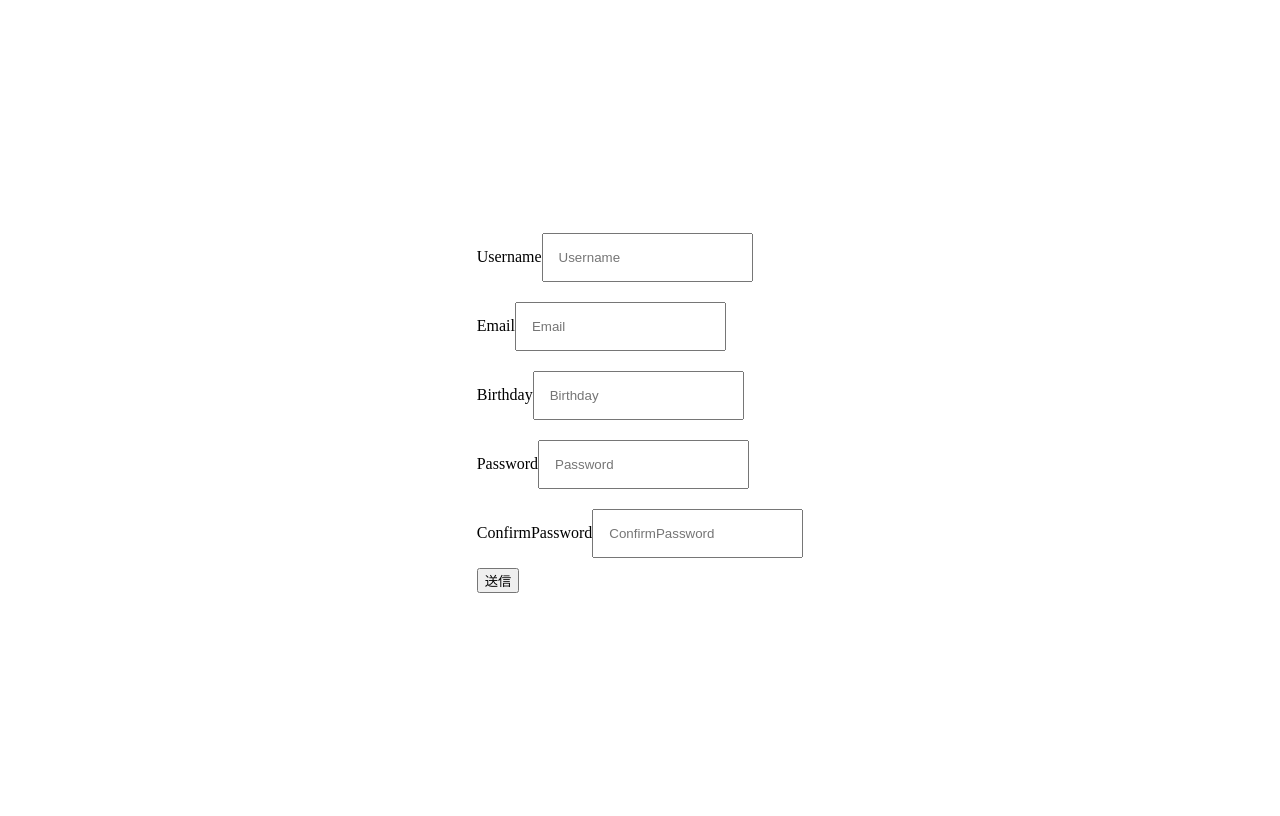
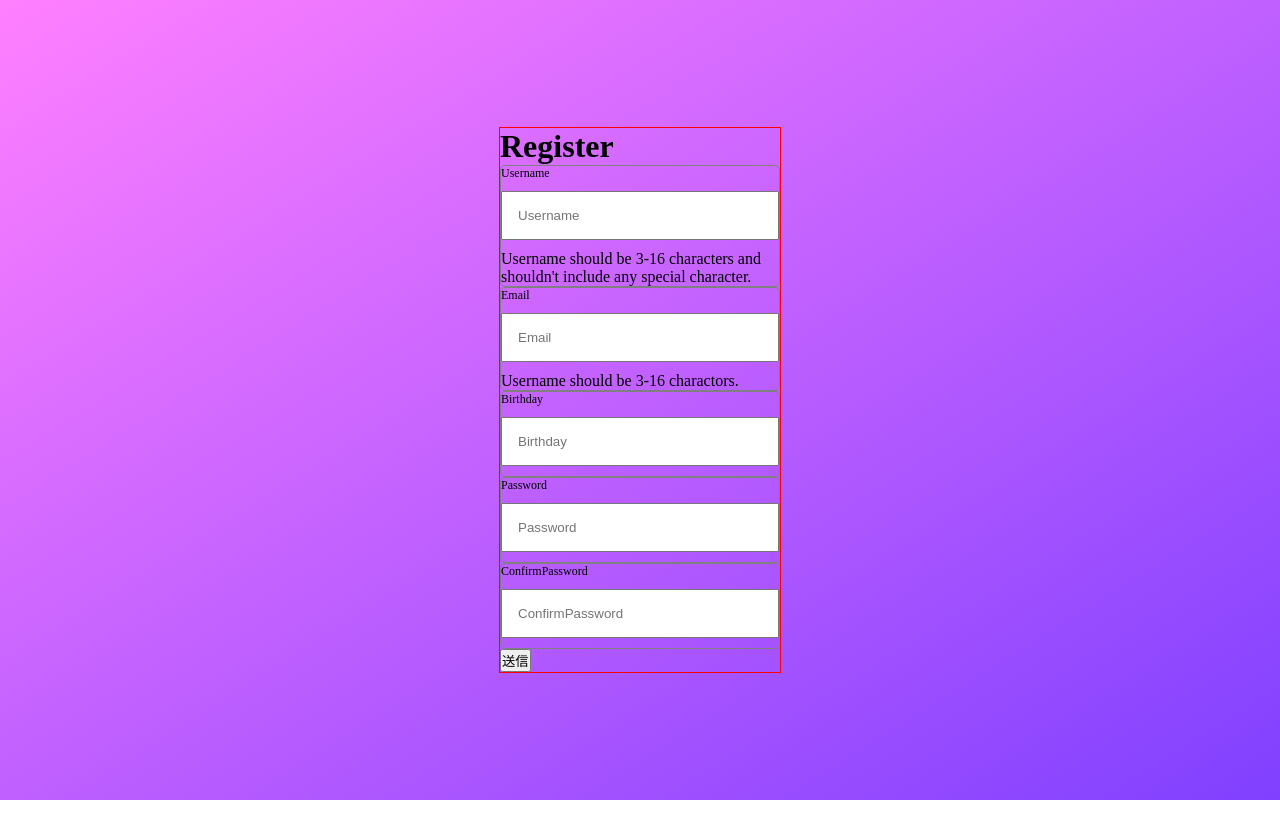
Before and after one commit to kento-yoshidu/myforms_frontend, a Next.js app: page /form1 in a window 1280 px wide. Built offline with nearby package versions, Linux system fonts and the light colour scheme.

Commit message:
✨ Update

```diff
--- a/pages/_app.tsx
+++ b/pages/_app.tsx
@@ -1,4 +1,6 @@
 import type { AppProps } from 'next/app'
+
+import "./styles/style.css"
 
 function MyApp({ Component, pageProps }: AppProps) {
   return (
--- a/pages/form1/FormInput.tsx
+++ b/pages/form1/FormInput.tsx
@@ -7,19 +7,19 @@ type Props = {
 }
 
 const FormInput = (props: any) => {
-  const { label, onChange, id, ...inputProps} = props
-
-  console.log(label, onChange)
+  const { label, errorMessage, onChange, id, ...inputProps} = props
 
   return (
     <div className={Styles.formInput}>
-      <label>{label}</label>
+      <label className={Styles.label}>{label}</label>
 
       <input
         {...inputProps}
         onChange={onChange}
         className={Styles.input}
       />
+
+      <span>{errorMessage}</span>
     </div>
   )
 }
--- a/pages/form1/index.tsx
+++ b/pages/form1/index.tsx
@@ -1,4 +1,3 @@
-import { notDeepStrictEqual } from "assert"
 import React, { useState } from "react"
 import FormInput from "./FormInput"
 
@@ -18,6 +17,7 @@ const inputs = [
     name: "username",
     type: "text",
     placeholder: "Username",
+    errorMessage: "Username should be 3-16 characters and shouldn't include any special character.",
     label: "Username"
   },
   {
@@ -25,6 +25,7 @@ const inputs = [
     name: "email",
     type: "text",
     placeholder: "Email",
+    errorMessage: "Username should be 3-16 charactors.",
     label: "Email"
   },
   {
@@ -61,7 +62,12 @@ const Forms1 = () => {
 
   return (
     <div className={Styles.app}>
-      <form onSubmit={handleSubmit}>
+      <form
+        onSubmit={handleSubmit}
+        className={Styles.form}
+      >
+        <h1>Register</h1>
+
         {inputs.map((input) => (
           <FormInput
             key={input.id}
--- a/pages/form1/input.module.css
+++ b/pages/form1/input.module.css
@@ -1,3 +1,15 @@
+.formInput {
+  display: flex;
+  flex-direction: column;
+  width: 280px;
+  border: 1px solid gray;
+  border-radius: 5px;
+}
+
+.label {
+  font-size: 12px;
+}
+
 .input {
   padding: 15px;
   margin: 10px 0px;
--- a/pages/form1/style.module.css
+++ b/pages/form1/style.module.css
@@ -3,4 +3,9 @@
   justify-content: center;
   align-items: center;
   height: 100vh;
+  background-image: linear-gradient(to right bottom, rgb(255 128, 255), rgb(128, 64, 255));
 }
+
+.form {
+  border: 1px solid red;
+}
--- /dev/null
+++ b/pages/styles/style.css
@@ -0,0 +1,7 @@
+*,
+*::before,
+*::after {
+  margin: 0;
+  padding: 0;
+  box-sizing: border-box;
+}
```
